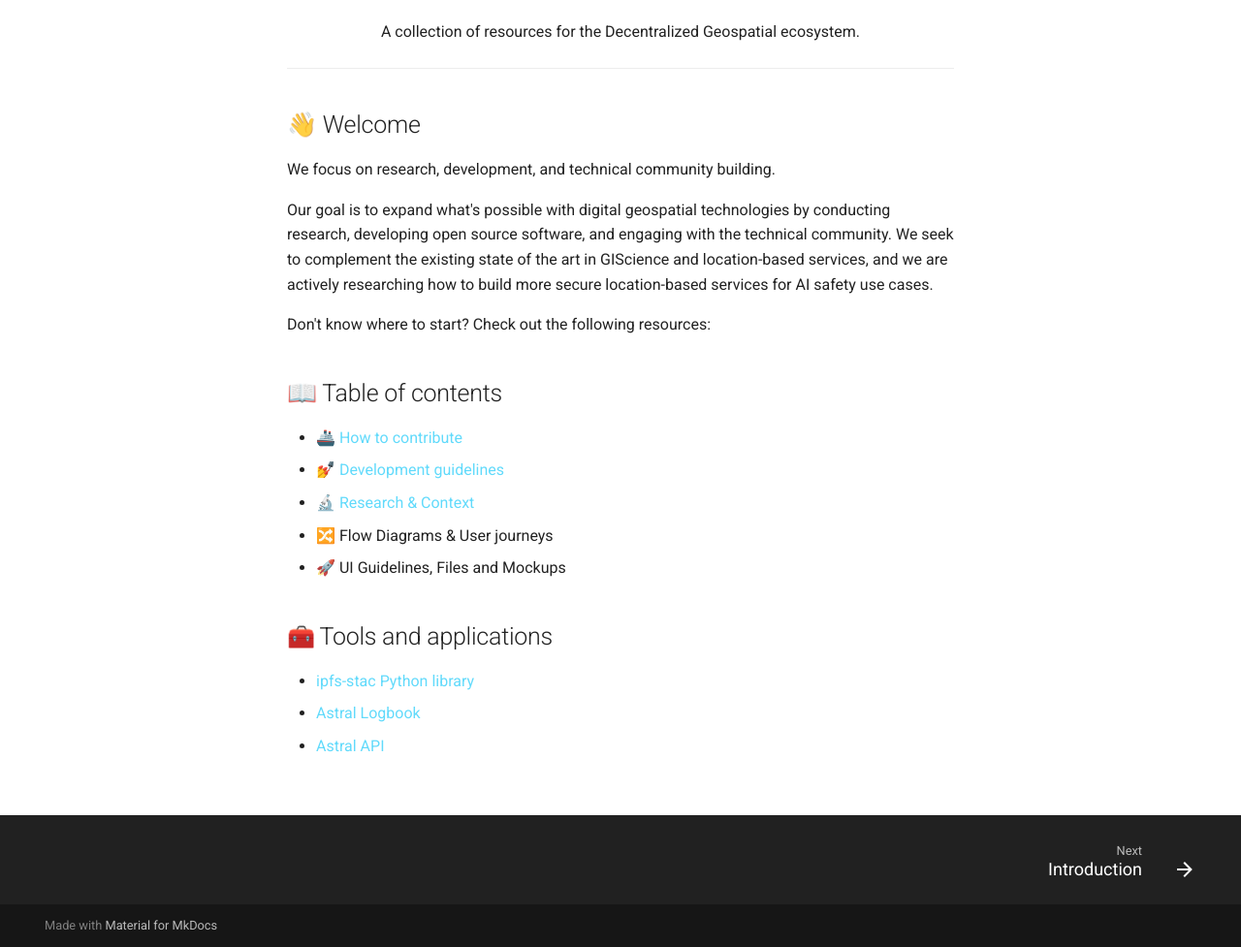
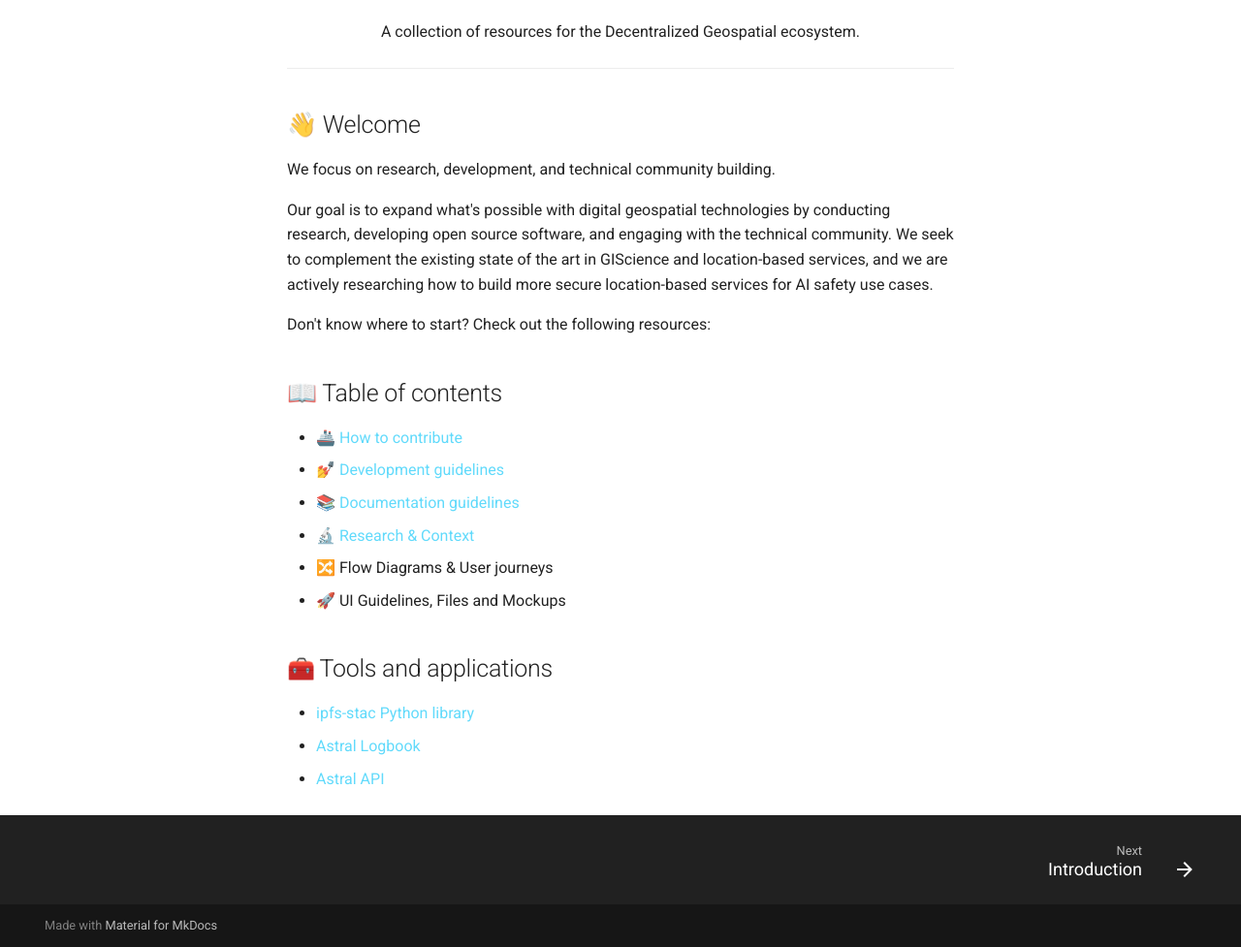
Before and after one commit to DecentralizedGeo/DecentralizedGeo-hub, an MkDocs documentation site: the page built from docs/index.md, in a window 1280 px wide and 1277 px high, cut to the strip 300-1277 px from the top of the window. Shown: the whole strip at 97% size. Built offline with MkDocs 1.6.1 and Material for MkDocs 9.7.7, drawn with Linux system fonts in a browser that asks for light colours; emoji names are drawn with the system emoji font.

Commit message:
Add documentation guidelines link to the table of contents

```diff
--- a/docs/index.md
+++ b/docs/index.md
@@ -22,8 +22,9 @@ Don't know where to start? Check out the following resources:
 
 ## 📖 Table of contents
 
-- [🚢 How to contribute](./contribute/contributing-guidelines.md)
-- [💅 Development guidelines](./style-guidelines.md)
+- 🚢 [How to contribute](./contribute/contributing-guidelines.md)
+- 💅 [Development guidelines](./style-guidelines.md)
+- 📚 [Documentation guidelines](./doc-guidelines.md)
 - 🔬 <a href="https://osf.io/preprints/osf/bg2uq_v1" target="_blank">Research & Context</a>
 - 🔀 Flow Diagrams & User journeys
 - 🚀 UI Guidelines, Files and Mockups
```
